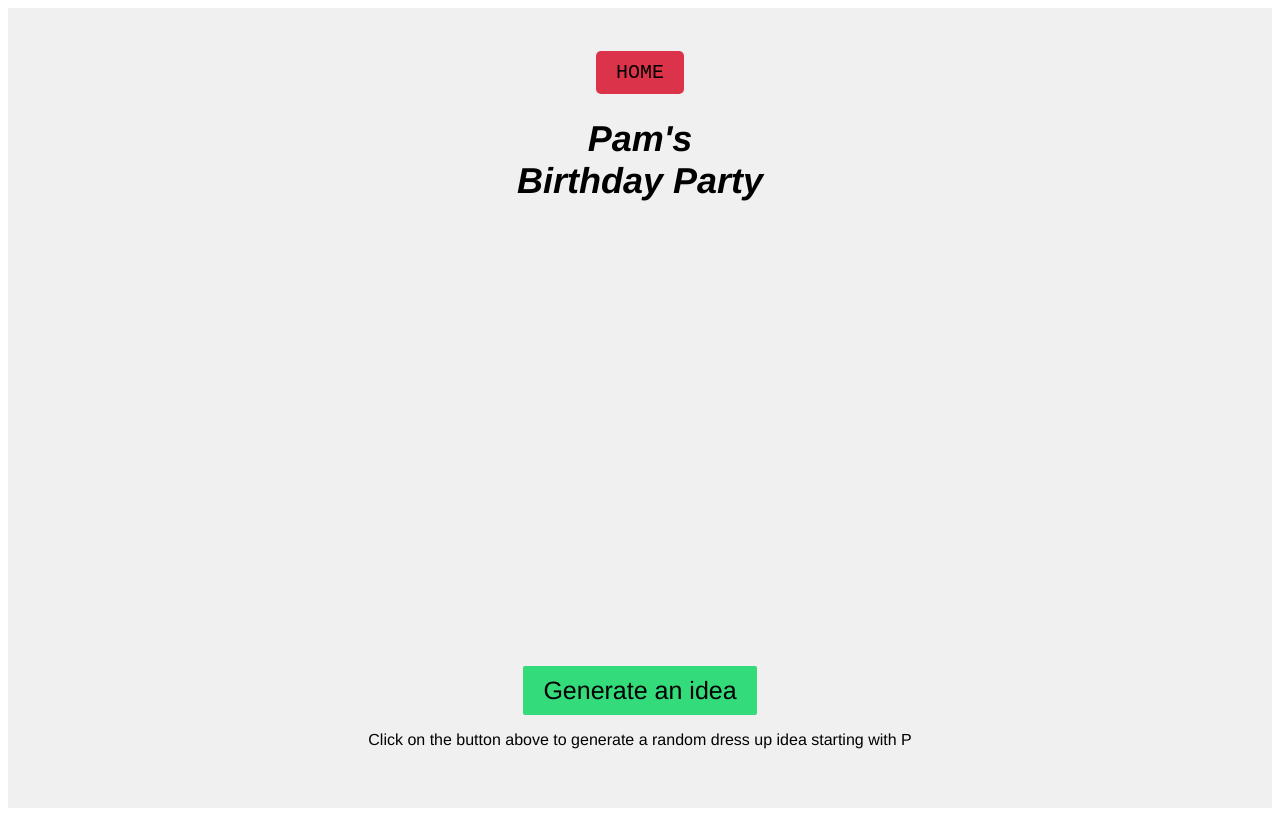
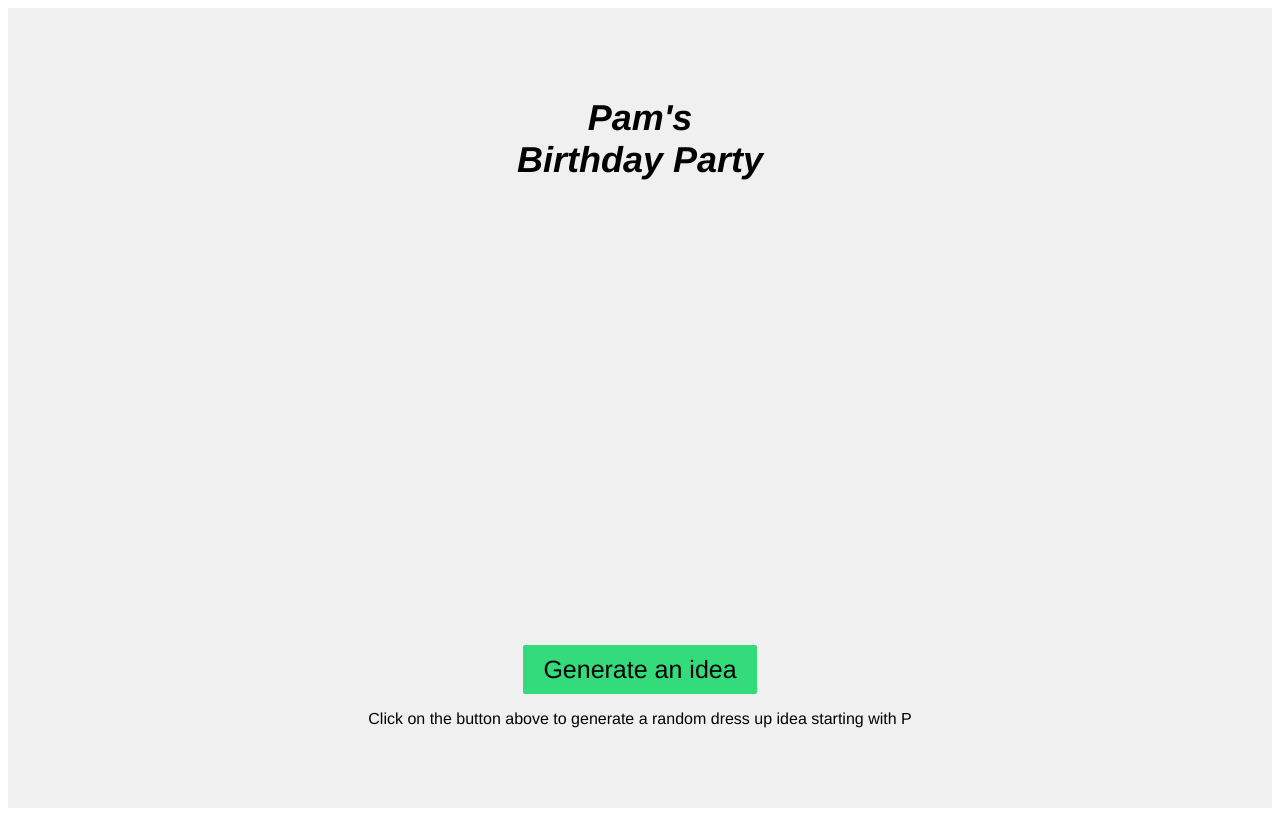
Before and after one commit to cheesepicklematt/mmWebsite, a plain HTML site: page pamsBirthdayParty/dressP.html in a window 1280 px wide. Drawn offline with Linux system fonts and the light colour scheme.

Commit message:
updates 20230911

```diff
--- a/homeScreenFiles/app.js
+++ b/homeScreenFiles/app.js
@@ -5,8 +5,7 @@
 // An array of button names and their corresponding URLs
 var buttonsWithLinks = [
     { name: "Memory Game", url: "memoryGame/memoryGame.html", colour:"#7CE8A9" },
-    { name: "Pam's Birthday Party", url: "pamsBirthdayParty/dressP.html", colour:"#7C85E8" },
-    { name: "Project Euler", url: "projectEuler/projectEuler.html", colour:"#E87CBB" }
+    { name: "Project Euler", url: "projectEuler/projectEuler.html", colour:"#7C85E8" }
 ];
 
 // #E87CBB  c
--- a/pamsBirthdayParty/dressP.html
+++ b/pamsBirthdayParty/dressP.html
@@ -8,7 +8,6 @@
 </head>
 <body>
     <div class="container">
-        <button id="home-button">HOME</button>
         <h1 id="bigTitle">Pam's<br>Birthday Party</h1>
         <p id="pWords"> </p>
 
--- a/pamsBirthdayParty/styles.css
+++ b/pamsBirthdayParty/styles.css
@@ -61,13 +61,3 @@ p {
     /*display: none;
     margin: 10vw;*/
 }
-
-#home-button {
-  font-size: 20px;
-  font-family: "Courier New", monospace;
-  padding: 10px 20px;
-  background-color: #db344a; /* Replace with your desired color */
-  color: rgb(0, 0, 0); /* Set text color to contrast with the background */
-  border: none; /* Remove button border */
-  border-radius: 5px; /* Optional: Add rounded corners */
-}
```
